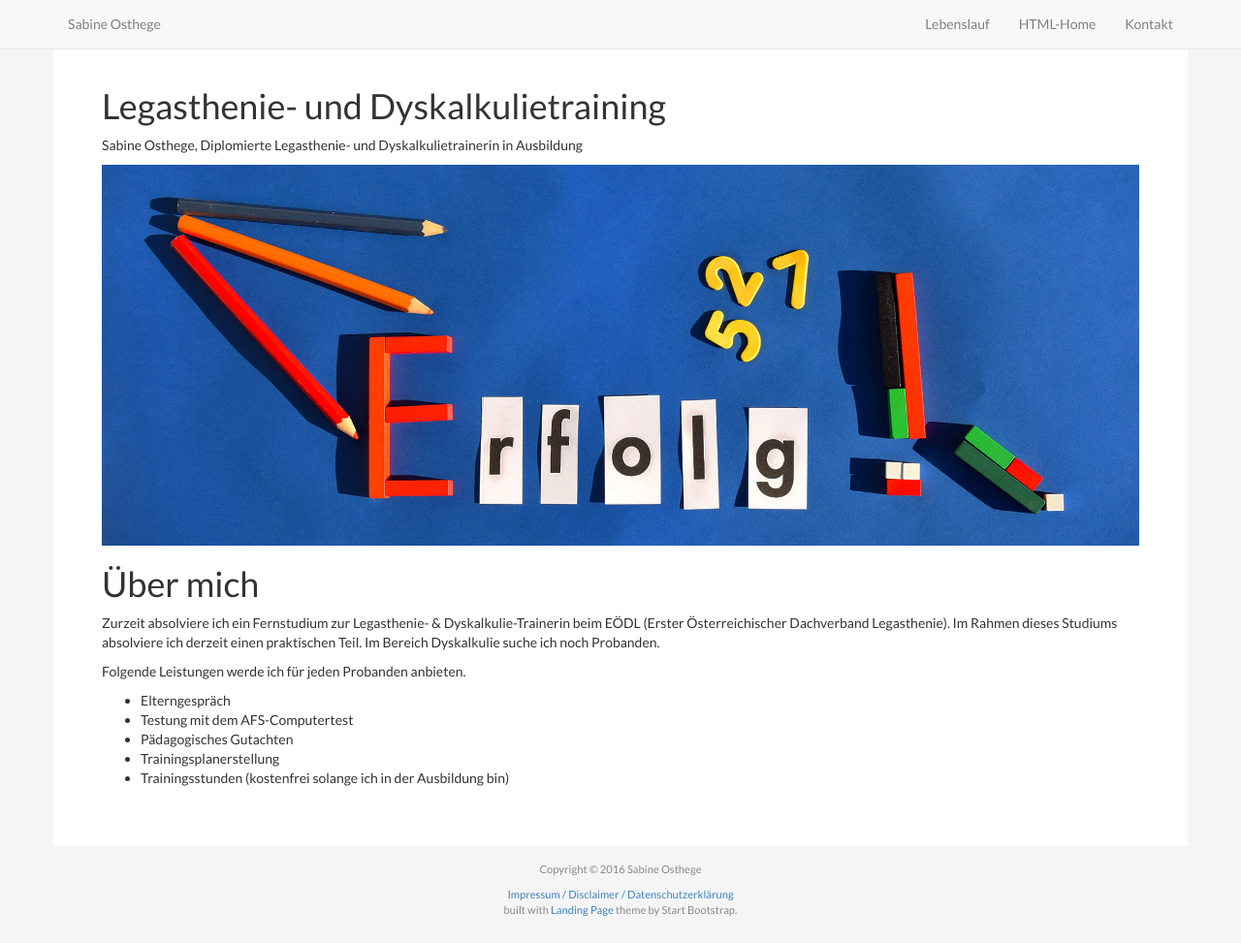
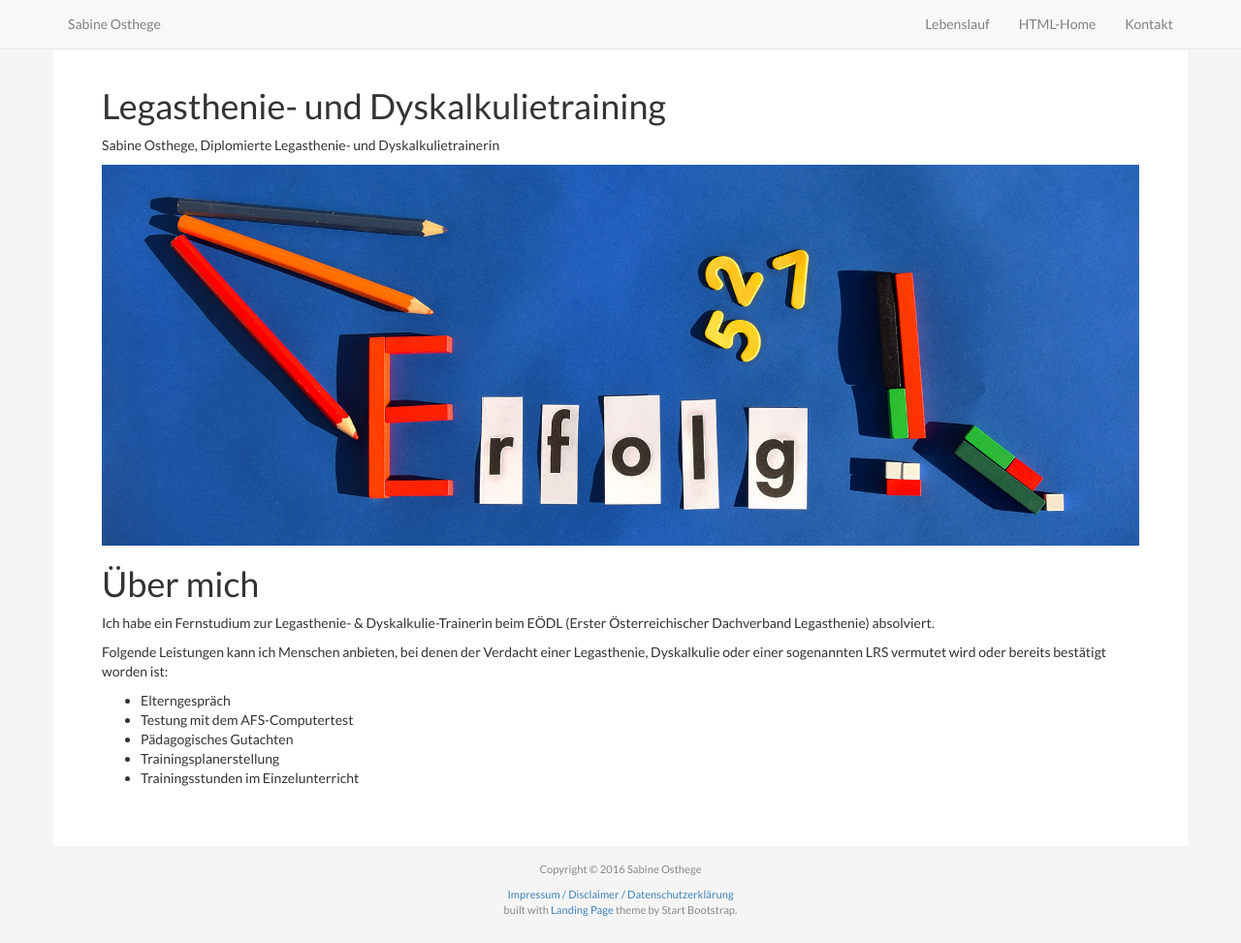
Before and after one commit to sabineosthege/sabineosthege.github.io, a Jekyll site: the page built from index.md, in a window 1280 px wide and 973 px high. Shown: the whole window at 97% size. Built offline with Jekyll 4.4.1, drawn with Linux system fonts in a browser that asks for light colours; nearby versions of some CDN libraries.

Commit message:
Update index.md

```diff
--- a/index.md
+++ b/index.md
@@ -5,19 +5,18 @@ title: Sabine Osthege
 
 # Legasthenie- und Dyskalkulietraining
 
-Sabine Osthege, Diplomierte Legasthenie- und Dyskalkulietrainerin in Ausbildung
+Sabine Osthege, Diplomierte Legasthenie- und Dyskalkulietrainerin
 
 <img src="img/banner-bg.jpg" class="img-responsive" alt="alternativtext">
 
 
 # Über mich
-Zurzeit absolviere ich ein Fernstudium zur Legasthenie- & Dyskalkulie-Trainerin beim EÖDL (Erster Österreichischer Dachverband Legasthenie). Im Rahmen dieses Studiums absolviere ich derzeit einen praktischen Teil.
-Im Bereich Dyskalkulie suche ich noch Probanden.
+Ich habe ein Fernstudium zur Legasthenie- & Dyskalkulie-Trainerin beim EÖDL (Erster Österreichischer Dachverband Legasthenie) absolviert.
 
-Folgende Leistungen werde ich für jeden Probanden anbieten.
+Folgende Leistungen kann ich Menschen anbieten, bei denen der Verdacht einer Legasthenie, Dyskalkulie oder einer sogenannten LRS vermutet wird oder bereits bestätigt worden ist:
 
 + Elterngespräch
 + Testung mit dem AFS-Computertest
 + Pädagogisches Gutachten
 + Trainingsplanerstellung
-+ Trainingsstunden (kostenfrei solange ich in der Ausbildung bin)
++ Trainingsstunden im Einzelunterricht
```
